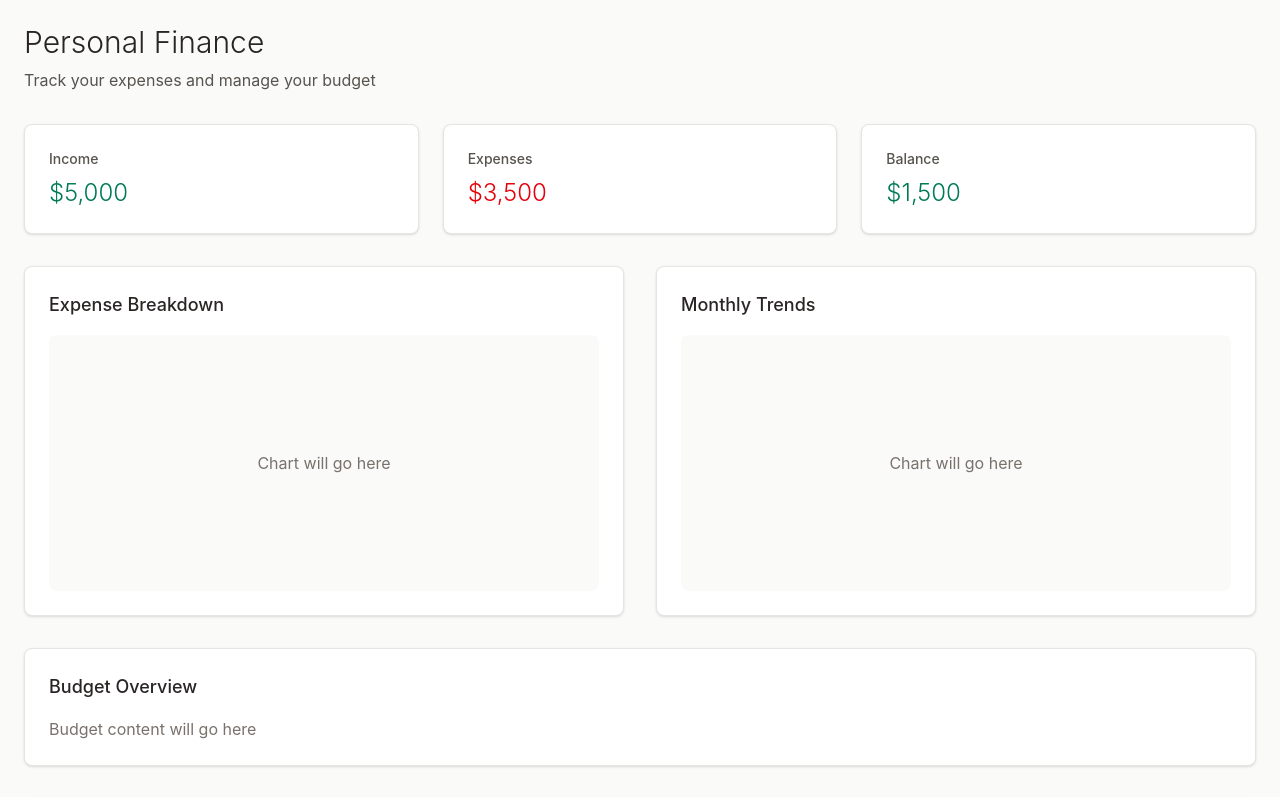
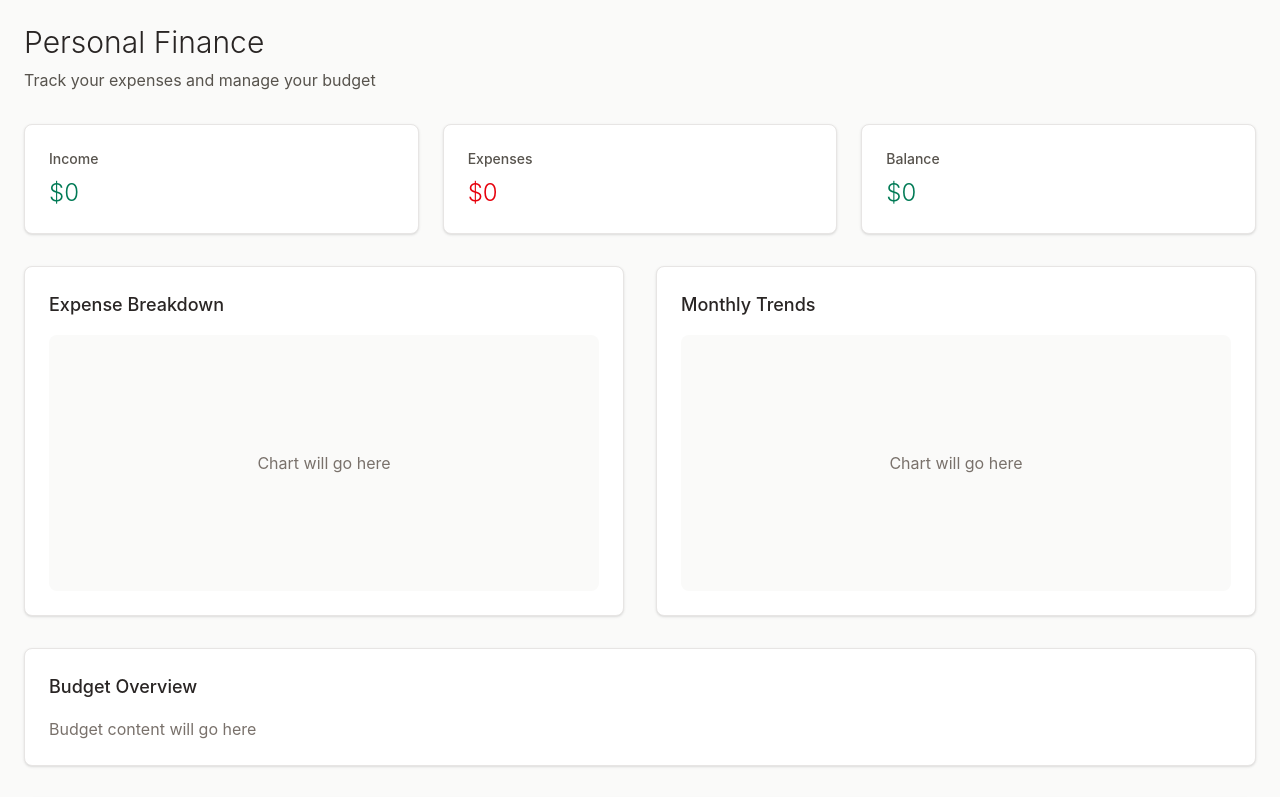
Before and after one commit to jercydy29/finance-tracker, a Next.js app: page / in a window 1280 px wide. Shown: the top 797 px of the page. Built offline with nearby package versions, Linux system fonts and the light colour scheme.

Commit message:
make the statscard dynamic according to data

```diff
--- a/src/app/page.tsx
+++ b/src/app/page.tsx
@@ -22,7 +22,7 @@ export default function Dashboard() {
                     <p className="text-stone-600">Track your expenses and manage your budget</p>
                 </div>
 
-                <StatsCards />
+                <StatsCards transactions={transactions} />
 
                 <ChartsPlaceholder />
 
--- a/src/components/StatsCards.tsx
+++ b/src/components/StatsCards.tsx
@@ -1,17 +1,36 @@
-export default function StatsCards() {
+import type { Transaction } from "@/features/transactions/types"
+type Props = {
+    transactions: Transaction[];
+}
+export default function StatsCards({ transactions }: Props) {
+    // Calculate total income
+    const totalIncome = transactions
+        .filter(t => t.type === 'income')
+        .reduce((sum, t) => sum + parseFloat(t.amount), 0);
+
+    // Calculate total expenses
+    const totalExpenses = transactions
+        .filter(t => t.type === 'expense')
+        .reduce((sum, t) => sum + parseFloat(t.amount), 0);
+
+    // Calculate balance
+    const balance = totalIncome - totalExpenses;
+
     return (
         <div className="grid grid-cols-1 md:grid-cols-3 gap-6 mb-8">
             <div className="bg-white rounded-lg p-6 shadow-sm border border-stone-200">
                 <h2 className="text-sm font-medium text-stone-600 mb-2">Income</h2>
-                <p className="text-2xl font-light text-emerald-700">$5,000</p>
+                <p className="text-2xl font-light text-emerald-700">${totalIncome.toLocaleString()}</p>
             </div>
             <div className="bg-white rounded-lg p-6 shadow-sm border border-stone-200">
                 <h2 className="text-sm font-medium text-stone-600 mb-2">Expenses</h2>
-                <p className="text-2xl font-light text-red-600">$3,500</p>
+                <p className="text-2xl font-light text-red-600">${totalExpenses.toLocaleString()}</p>
             </div>
             <div className="bg-white rounded-lg p-6 shadow-sm border border-stone-200">
                 <h2 className="text-sm font-medium text-stone-600 mb-2">Balance</h2>
-                <p className="text-2xl font-light text-emerald-700">$1,500</p>
+                <p className={`text-2xl font-light ${balance >= 0 ? 'text-emerald-700' : 'text-red-600'} `}>
+                    {balance < 0 ? '-' : ''}${Math.abs(balance).toLocaleString()}
+                </p>
             </div>
         </div>
     );
```
Also changed, not shown: src/components/ts.txt, 1 other file (tests, documents, lock files or other folders).
